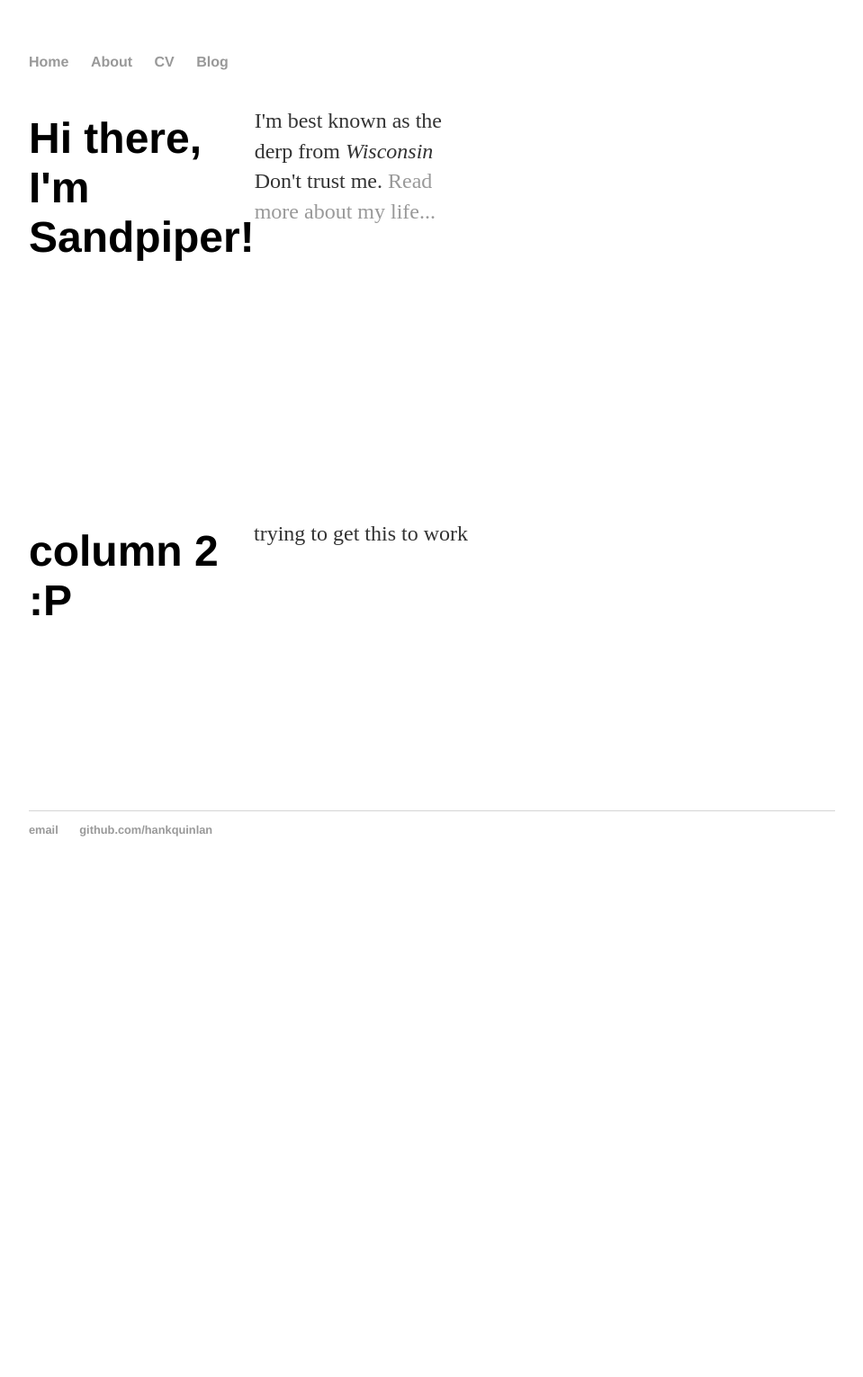
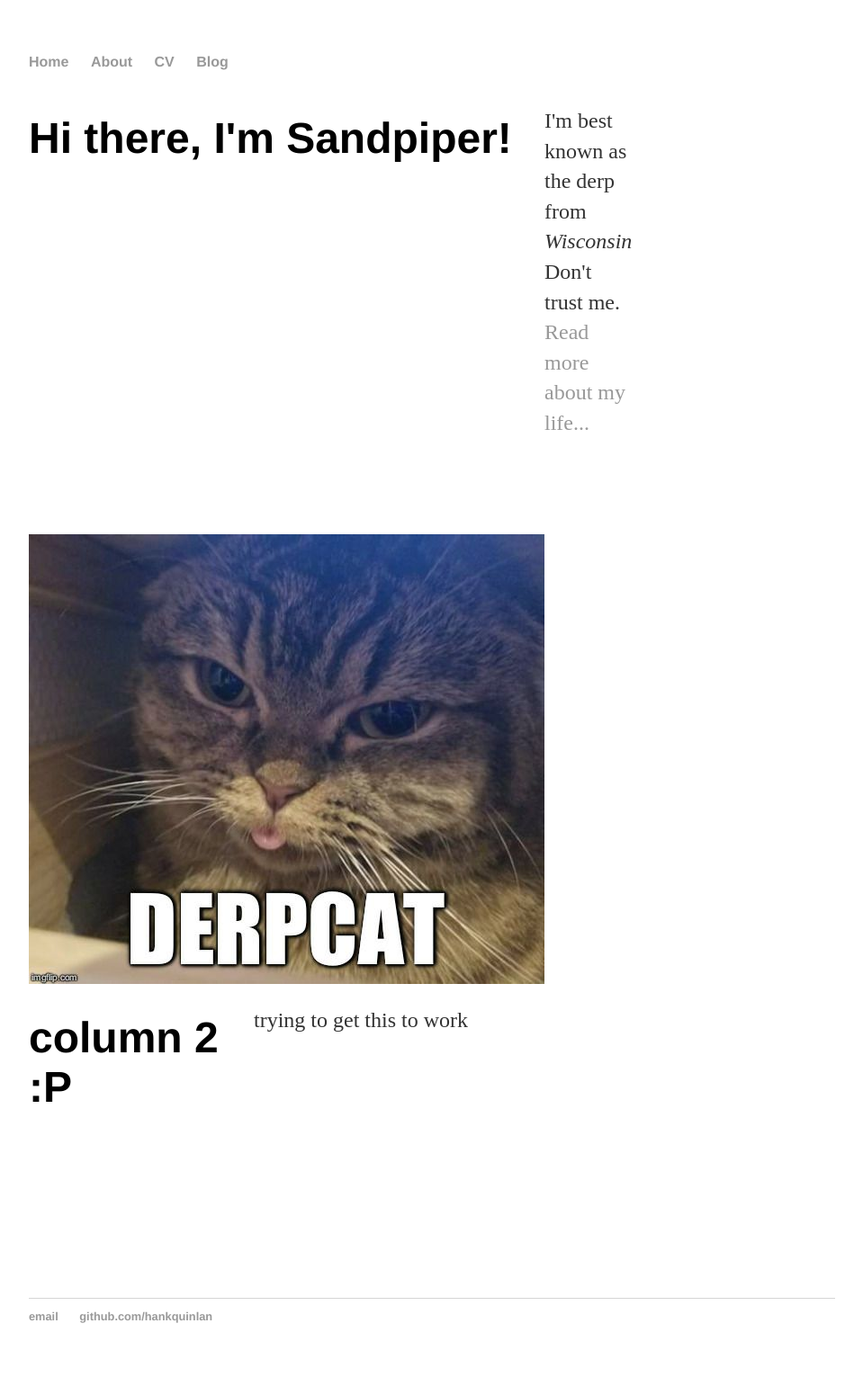
Before and after one commit to sandkinz/sandkinz.github.io, a Jekyll site: the page built from index.html, in a window 1280 px wide. Shown: the whole page at 90% size, without its empty margins (160-1119 px from the left). Built offline with Jekyll 4.4.1, drawn with Linux system fonts in a browser that asks for light colours; before the commit the page ends 990 px from its top, so only the background shows below that.

Commit message:
add image

```diff
--- a/index.html
+++ b/index.html
@@ -5,6 +5,7 @@
 <div class="blurb">
 	<h1>Hi there, I'm Sandpiper!</h1>
 	<p>I'm best known as the derp from <em>Wisconsin</em> Don't trust me. <a href="/about">Read more about my life...</a></p>
+	<img src="https://github.com/sandkinz/sandkinz.github.io/blob/master/derpcat.jpg">
 </div><!-- /.blurb -->
 
 <div class="blurb">
```
